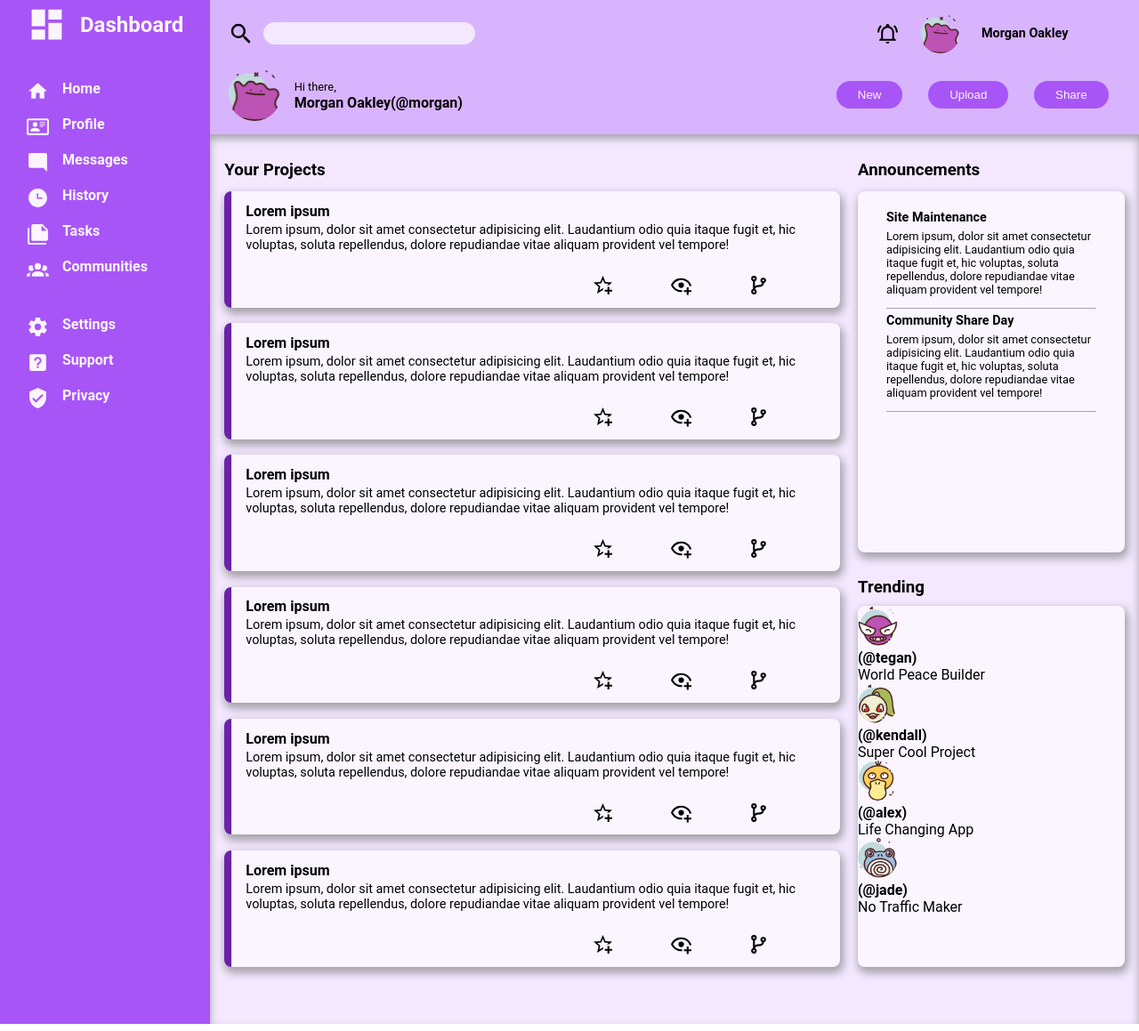
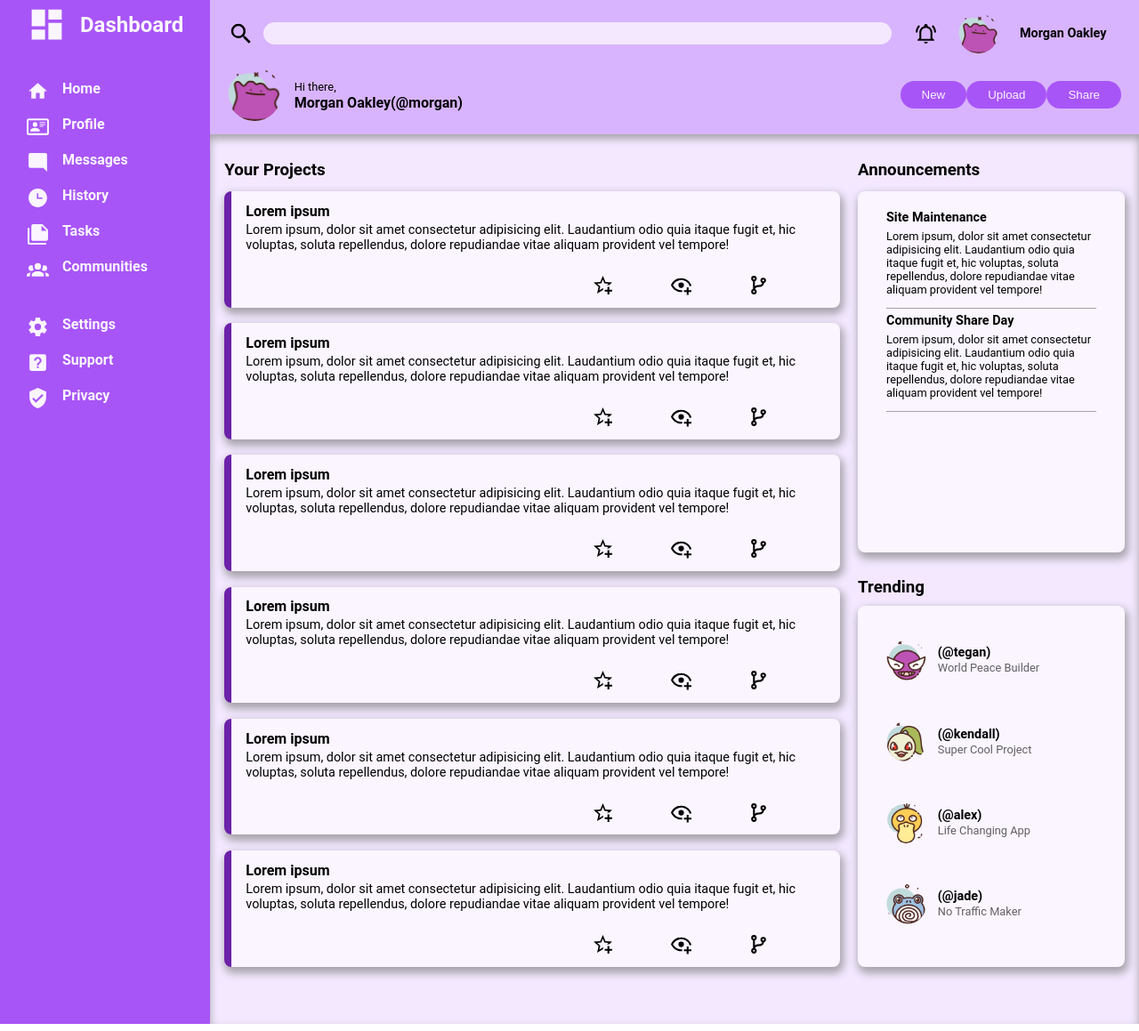
Before and after one commit to GerardoSalinas/Admin-dashboard, a website: page public/index.html in a window 1280 px wide. Shown: the whole page at 89% size. Drawn offline with Linux system fonts and the light colour scheme.

Commit message:
Applies styles to trends

```diff
--- a/public/styles.css
+++ b/public/styles.css
@@ -17,7 +17,7 @@ p {
 
 .container{
     display: grid;
-    grid-template-columns: 1fr 5fr;
+    grid-template-columns: 1fr minmax(500px,5fr);
     grid-template-rows: 0.8fr 5fr;
 }
 
@@ -57,7 +57,8 @@ p {
 
 .header {
     display: grid;
-    grid-template-columns: 4fr 2fr;
+    /* grid-template-columns: 4fr 2fr; */
+    grid-template-columns: minmax(400px,800px) 2fr;
     gap: 1rem 0rem;
     background-color: #d8b4fe;
     padding: 15px 20px;
@@ -65,7 +66,7 @@ p {
 
 .search-container{
     display: flex;
-    width: fit-content;
+    /* width: fit-content; */
     align-items: center;
 }
 
@@ -114,6 +115,10 @@ p {
     color: #faf5ff;
     border-radius: 1rem;
     padding: 0.5rem 1.5rem;
+}
+
+form {
+    width: 90%;
 }
 
 #searchBar{
@@ -242,3 +247,22 @@ main{
     overflow: hidden;
     text-overflow: ellipsis;
 } */
+.trending {
+    padding: 1rem 2rem;
+    display: flex;
+    height: 90%;
+    flex-direction: column;
+    justify-content: space-around;
+}
+
+.trendInfo {
+    display: flex;
+    font-size: 0.9rem;
+    align-items: center;
+    gap: 0.8rem;
+}
+
+.trendInfo span{
+    font-size: 0.8rem;
+    color: #625f64;
+}
```
